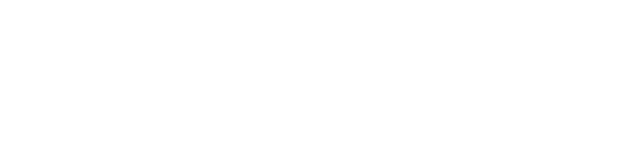
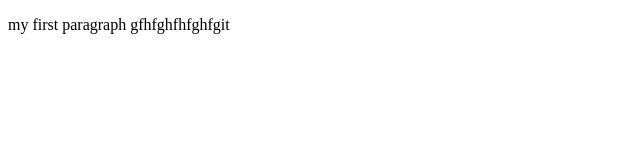
Before and after one commit to Md-shaidul-islam/msc-cse, a plain HTML site: page index.html in a window 1280 px wide. Shown: the whole page, without its empty margins (0-640 px from the left). Drawn offline with Linux system fonts and the light colour scheme.

Commit message:
first commit

```diff
--- a/index.html
+++ b/index.html
@@ -4,9 +4,9 @@
     <meta charset="UTF-8">
     <meta http-equiv="X-UA-Compatible" content="IE=edge">
     <meta name="viewport" content="width=device-width, initial-scale=1.0">
-    <title>Document</title>
+    <title>department of civil enginnering </title>
 </head>
 <body>
-
+    <p> my first paragraph gfhfghfhfghfgit</p>
 </body>
 </html>
```
